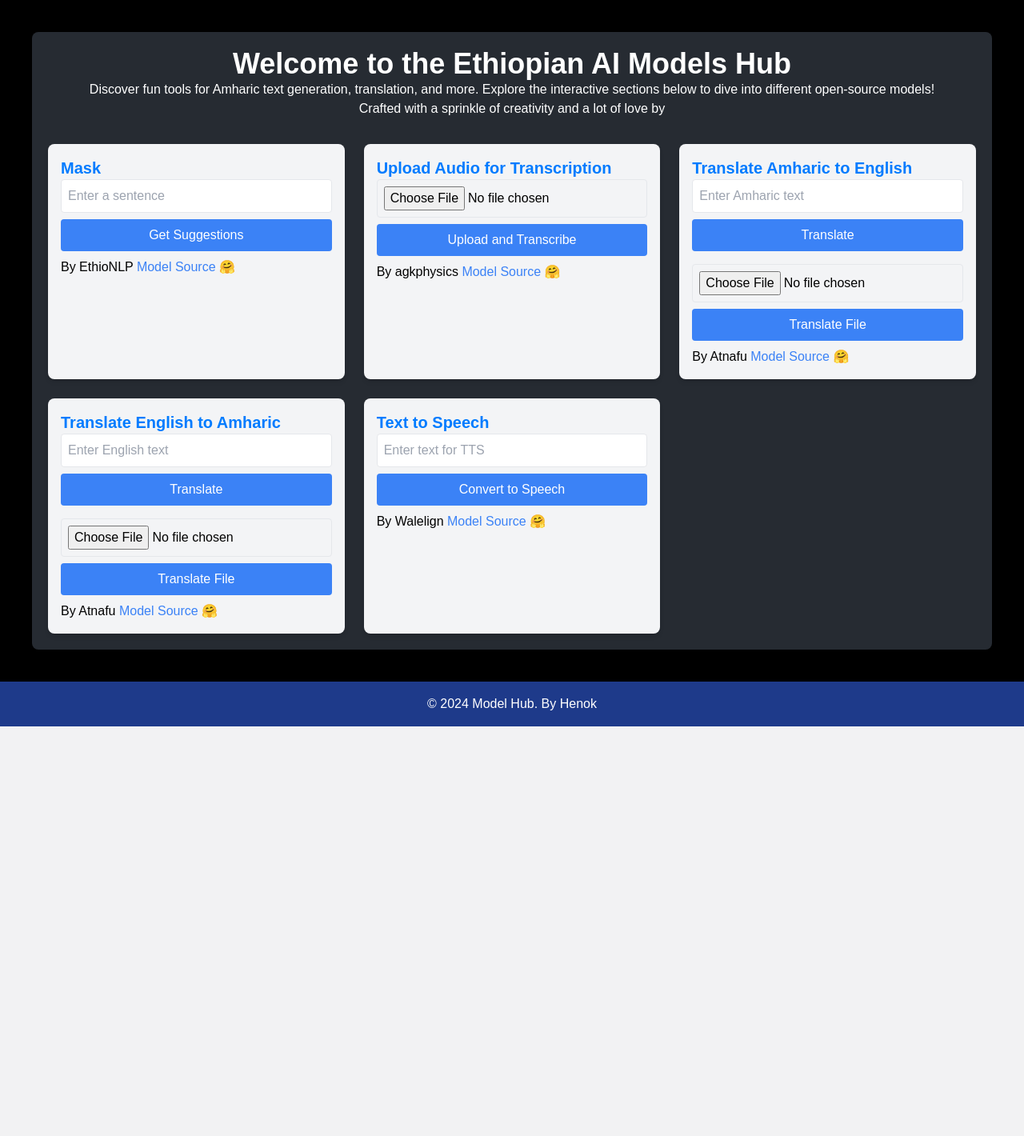
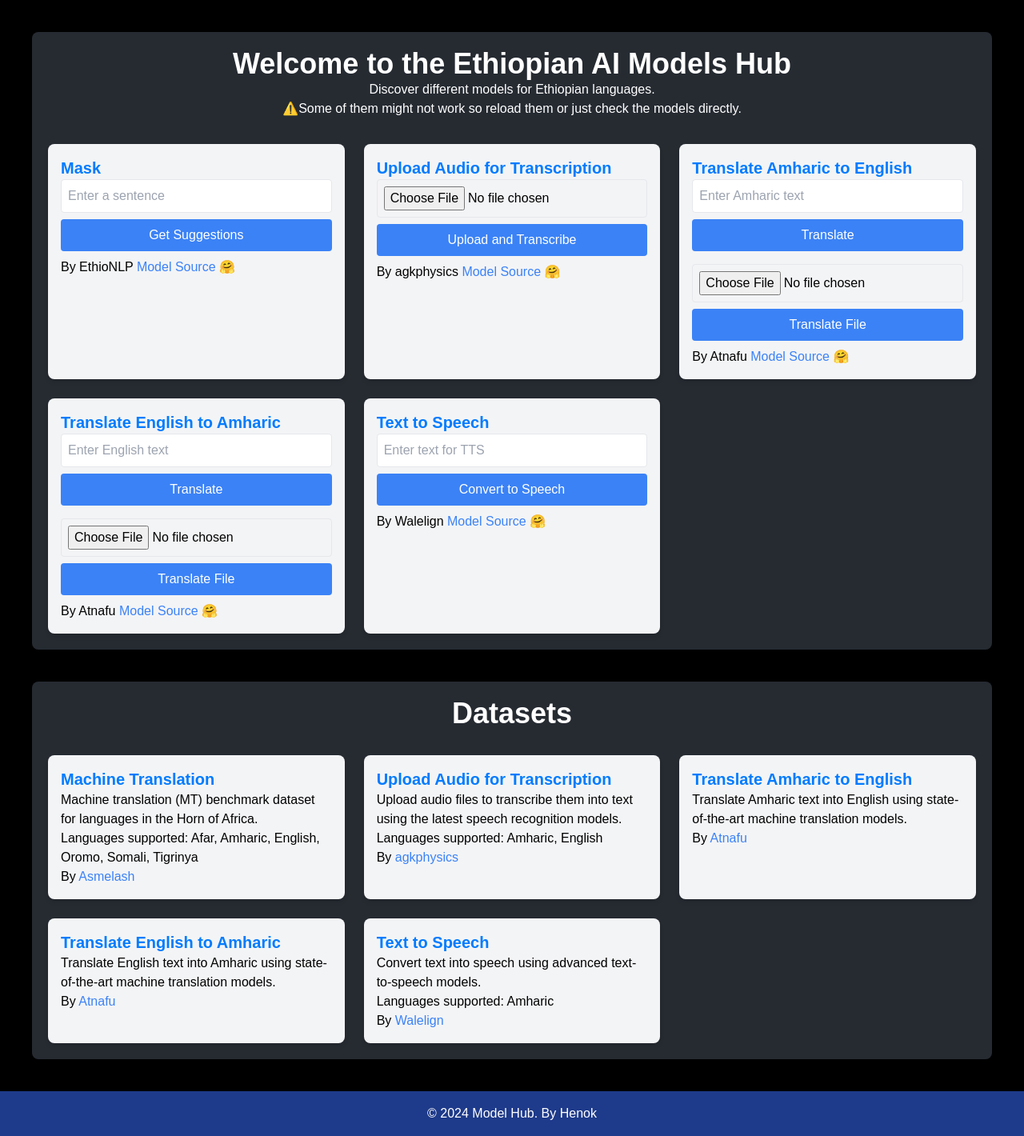
Before and after one commit to HenokB/Model-Hub, a Flask app: page / in a window 1280 px wide. Shown: the whole page at 80% size. Before the commit the page ends 908 px from the top, so only its background shows below. Run offline with Flask 3, Linux system fonts and the light colour scheme.

Commit message:
new look

```diff
--- a/templates/index.html
+++ b/templates/index.html
@@ -39,8 +39,8 @@
     <div class="container mx-auto p-8 bg-white shadow-lg rounded-lg">
         <div class="intro-text text-center mb-8">
             <h1 class="text-4xl font-bold text-blue-900">Welcome to the Ethiopian AI Models Hub</h1>
-            <p class="text-white">Discover fun tools for Amharic text generation, translation, and more. Explore the interactive sections below to dive into different open-source models!</p>
-            <p class="text-white">Crafted with a sprinkle of creativity and a lot of love by </p>
+            <p class="text-white">Discover different models for Ethiopian languages.</p>
+            <p class="text-white">⚠️Some of them might not work so reload them or just check the models directly.</p>
         </div>
 
         <div class="grid grid-cols-1 md:grid-cols-2 lg:grid-cols-3 gap-6">
@@ -92,6 +92,47 @@
                 <button onclick="convertTextToSpeech()" class="w-full p-2 bg-blue-500 text-white rounded">Convert to Speech</button>
                 <div id="tts-audio" class="mt-2"></div>
                 <p class="mt-2">By Walelign <a id="tts-link" class="model-link text-blue-500" href="#" target="_blank">Model Source 🤗</a></p>
+            </div>
+        </div>
+    </div>
+
+    <div class="container mx-auto p-8 bg-white shadow-lg rounded-lg">
+        <div class="intro-text text-center mb-8">
+            <h1 class="text-4xl font-bold text-blue-900">Datasets</h1>
+        </div>
+
+        <div class="grid grid-cols-1 md:grid-cols-2 lg:grid-cols-3 gap-6">
+            <div class="section p-4 bg-gray-100 rounded-lg shadow-md">
+                <h2 class="text-xl font-semibold">Machine Translation</h2>
+                <p>Machine translation (MT) benchmark dataset for languages in the Horn of Africa.</p>
+                <p>Languages supported: Afar, Amharic, English, Oromo, Somali, Tigrinya</p>
+                <p>By <a id="llm-link" class="model-link text-blue-500" href="https://github.com/asmelashteka/HornMT" target="_blank">Asmelash</a></p>
+            </div>
+
+            <div class="section p-4 bg-gray-100 rounded-lg shadow-md">
+                <h2 class="text-xl font-semibold">Upload Audio for Transcription</h2>
+                <p>Upload audio files to transcribe them into text using the latest speech recognition models.</p>
+                <p>Languages supported: Amharic, English</p>
+                <p>By <a id="asr-link" class="model-link text-blue-500" href="https://huggingface.co/agkphysics/wav2vec2-large-xlsr-53-amharic" target="_blank">agkphysics</a></p>
+            </div>
+
+            <div class="section p-4 bg-gray-100 rounded-lg shadow-md">
+                <h2 class="text-xl font-semibold">Translate Amharic to English</h2>
+                <p>Translate Amharic text into English using state-of-the-art machine translation models.</p>
+                <p>By <a id="amharic-english-link" class="model-link text-blue-500" href="https://huggingface.co/Atnafu/Amharic-English-MT" target="_blank">Atnafu</a></p>
+            </div>
+
+            <div class="section p-4 bg-gray-100 rounded-lg shadow-md">
+                <h2 class="text-xl font-semibold">Translate English to Amharic</h2>
+                <p>Translate English text into Amharic using state-of-the-art machine translation models.</p>
+                <p>By <a id="english-amharic-link" class="model-link text-blue-500" href="https://huggingface.co/Atnafu/English-Amharic-MT" target="_blank">Atnafu</a></p>
+            </div>
+
+            <div class="section p-4 bg-gray-100 rounded-lg shadow-md">
+                <h2 class="text-xl font-semibold">Text to Speech</h2>
+                <p>Convert text into speech using advanced text-to-speech models.</p>
+                <p>Languages supported: Amharic</p>
+                <p>By <a id="tts-link" class="model-link text-blue-500" href="https://huggingface.co/Walelign/speecht5_tts_Amharic" target="_blank">Walelign</a></p>
             </div>
         </div>
     </div>
```
